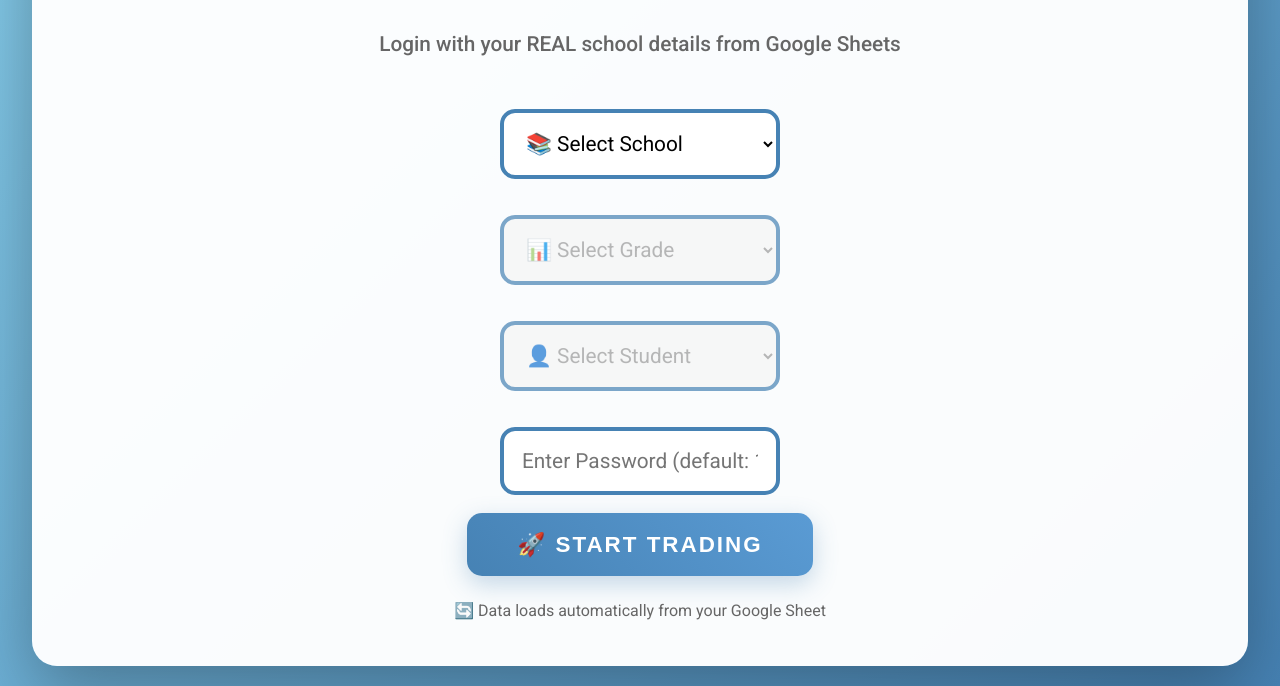
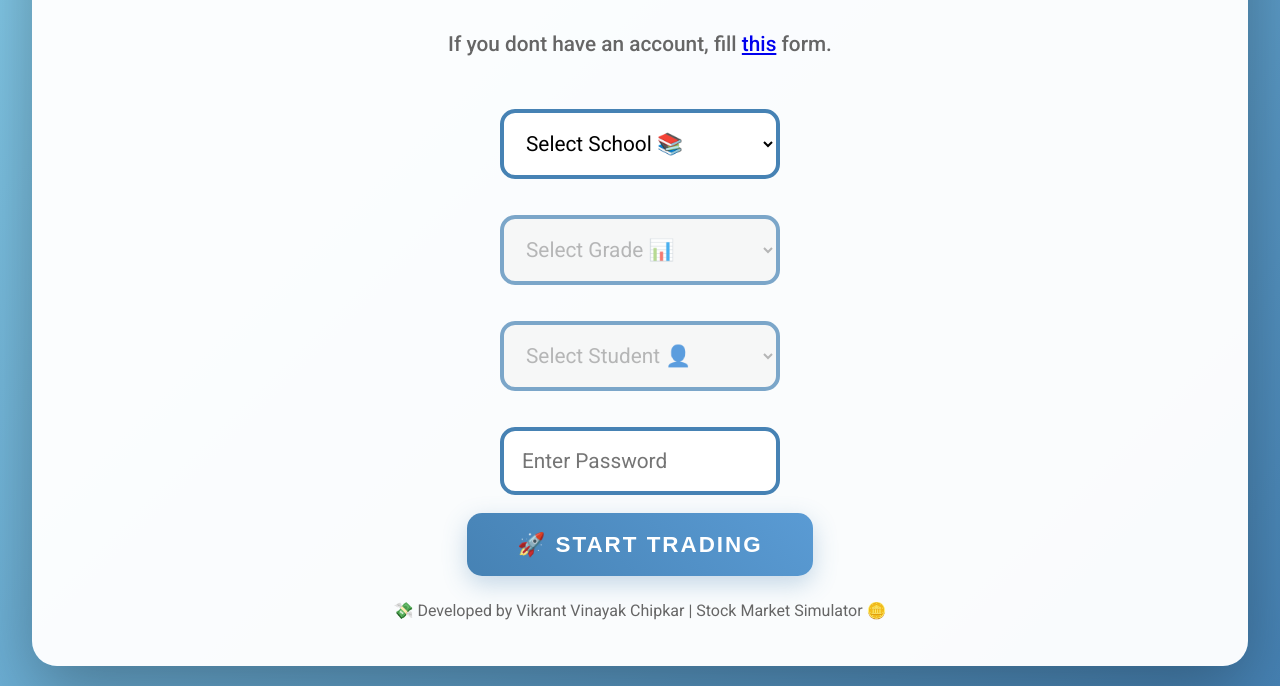
Before and after one commit to trackandhilarious15-cloud/Finance_1_2, a plain HTML site: page index.html in a window 1280 px wide. Shown: the part 216-902 px from the top of the page. Drawn offline with nearby package versions, Linux system fonts and the light colour scheme; a script that the page names is missing.

Commit message:
Update index.html

```diff
--- a/index.html
+++ b/index.html
@@ -356,32 +356,32 @@
         <div id="password-screen">
             <h1>🎓 Stock Market Game</h1>
             <p style="font-size: 1.3em; margin-bottom: 35px; color: #666; font-weight: 500;">
-                Login with your REAL school details from Google Sheets
+                If you dont have an account, fill <a href="https://forms.gle/K6f9hTMKwKRViWkN7" target="_blank">this</a> form.
             </p>
             <select id="school-select">
-                <option value="">📚 Select School</option>
+                <option value="">Select School  📚</option>
             </select>
             <br>
             <select id="grade-select" disabled>
-                <option value="">📊 Select Grade</option>
+                <option value="">Select Grade  📊</option>
             </select>
             <br>
             <select id="name-select" disabled>
-                <option value="">👤 Select Student</option>
+                <option value="">Select Student  👤</option>
             </select>
             <br>
-            <input type="password" id="password-input" placeholder="Enter Password (default: 1234)" disabled>
+            <input type="password" id="password-input" placeholder="Enter Password" disabled>
             <br>
             <button id="password-submit">🚀 Start Trading</button>
             <p style="font-size: 1em; color: #666; margin-top: 25px;">
-                🔄 Data loads automatically from your Google Sheet
+                💸 Developed by Vikrant Vinayak Chipkar | Stock Market Simulator 🪙
             </p>
         </div>
 
         <!-- GAME SCREEN -->
         <div id="game-screen">
             <button id="profile-btn">📊 My Profile</button>
-            <h1>💹 Stock Market Simulator</h1>
+            <h1>₹ Stock Market Simulator ₹</h1>
 
             <div id="news">🔥 Welcome! Buy low, sell high, survive 30 days!</div>
 
```
